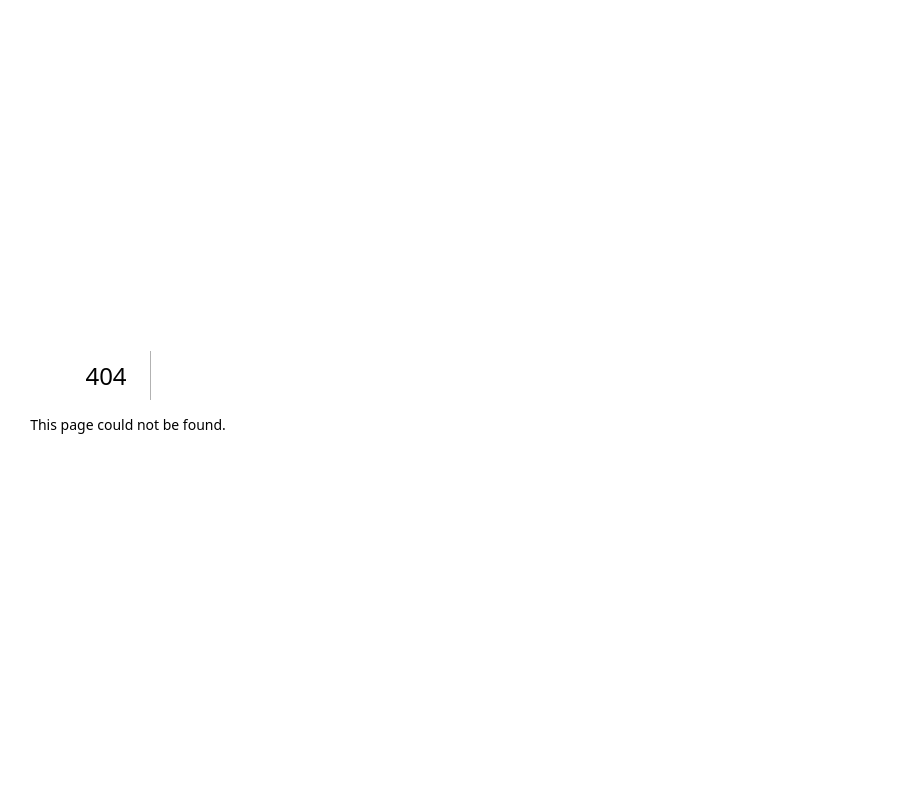
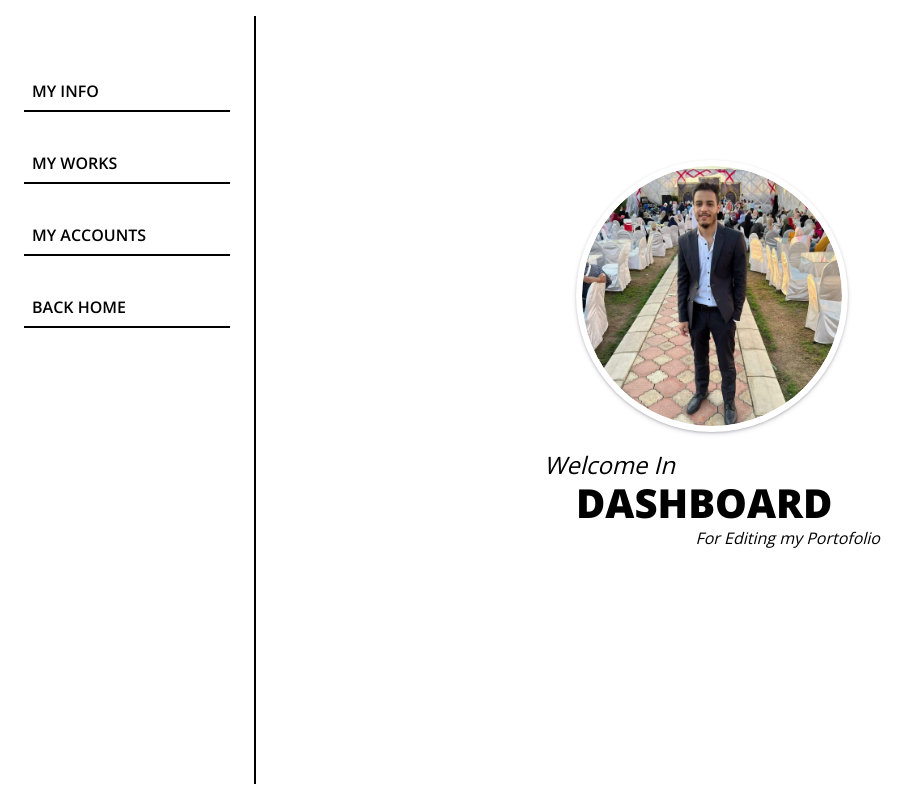
Before and after one commit to AlaaAyaad74/My_portofolio, a Next.js app: page /dashboard_ in a window 1280 px wide. Before the commit this address had no page. Shown: the whole page, without its empty margins (0-920 px from the left). Built offline with nearby package versions, Linux system fonts and the light colour scheme.

Commit message:
dashboard 1th commit

```diff
--- /dev/null
+++ b/app/dashboard_/page.js
@@ -0,0 +1,116 @@
+"use client";
+import React from "react";
+import styled from "styled-components";
+import MainpageStyle from "../../components/styles/MainpageStyle";
+import CameraAltIcon from "@mui/icons-material/CameraAlt";
+import Asidedashboard from "../../components/Asidedashboard";
+function Dashboard() {
+  return (
+    <MainpageStyle>
+      <DashboardStyle>
+        {/* <div className="menu__dashboard">
+          <ul>
+            <li>
+              <Link href="/dashboard_/myInfoedit_">MY INFO</Link>
+            </li>
+            <li>
+              <Link href="#">MY WORKS</Link>
+            </li>
+            <li>
+              <Link href="#">MY ACCOUNTS</Link>
+            </li>
+            <li>
+              <Link href="/">BACK HOME</Link>
+            </li>
+          </ul>
+        </div> */}
+        <Asidedashboard />
+        <div className="container">
+          <div
+            style={{
+              padding: "6px",
+              boxShadow:
+                " rgba(50, 50, 93, 0.25) 0px 2px 5px -1px, rgba(0, 0, 0, 0.3) 0px 1px 3px -1px",
+              borderRadius: "50%",
+              marginBottom: "1rem",
+            }}
+          >
+            <div className="image__container">
+              <div className="cover">
+                <input id="image" type="file" />
+                <label htmlFor="image">
+                  <CameraAltIcon style={{ fontSize: "2.5rem" }} />
+                  Change Image
+                </label>
+              </div>
+              <img src="/profile.jpeg" alt="profile Image" />
+            </div>
+          </div>
+          <h2>Welcome In</h2>
+          <h1>DASHBOARD</h1>
+          <p>For Editing my Portofolio</p>
+        </div>
+      </DashboardStyle>
+    </MainpageStyle>
+  );
+}
+
+export default Dashboard;
+const DashboardStyle = styled.div`
+  .container {
+    top: 20%;
+  }
+
+  .image__container {
+    /* margin-bottom: 1rem; */
+    position: relative;
+    overflow: hidden;
+    display: flex;
+    flex-direction: column;
+    align-items: center;
+    border-radius: 50%;
+    /* padding: 6px; */
+  }
+  img {
+    width: 260px;
+    max-height: 260px;
+    object-fit: cover;
+    border-radius: 50%;
+
+    overflow: hidden;
+  }
+  input {
+    display: none;
+  }
+  .cover {
+    background-color: rgba(0, 0, 0, 0.5);
+    position: absolute;
+    bottom: 0;
+    padding: 0.4em;
+    width: 100%;
+    text-align: center;
+    height: 120px;
+    color: #ddd;
+    font-size: 1.1rem;
+    display: flex;
+    transition: 1s;
+    transform: translateY(120px);
+    width: 260px;
+  }
+  label {
+    width: 100%;
+    color: white;
+    display: flex;
+    flex-direction: column;
+    align-items: center;
+    justify-content: center;
+    cursor: pointer;
+  }
+  .image__container:hover .cover {
+    transform: translateY(0px);
+  }
+  @media (max-width: 1024px) {
+    display: flex;
+    flex-direction: column-reverse;
+  }
+`;
--- a/app/layout.js
+++ b/app/layout.js
@@ -33,7 +33,6 @@ export default function RootLayout({ children }) {
         <Spinner />
       ) : activePath.endsWith("_") ? (
         <body>
-
           {children}
         </body>
       ) : (
--- a/app/login_/page.js
+++ b/app/login_/page.js
@@ -29,7 +29,7 @@ function Login() {
           onClick={(event) => {
             event.preventDefault();
             emailRef.current.value === "alaaayad32@gmail.com"
-              ? router.push("/")
+              ? router.push("/dashboard_")
               : spanRef.current.classList.add("animation");
           }}
         >
--- /dev/null
+++ b/components/Asidedashboard.jsx
@@ -0,0 +1,105 @@
+import React from "react";
+import styled from "styled-components";
+import Link from "next/link";
+import { usePathname } from "next/navigation";
+function Asidedashboard() {
+  const router = usePathname();
+  console.log(router);
+  return (
+    <AsidedashboardStyle>
+      <div className="menu__dashboard">
+        <ul>
+          <li>
+            <Link
+              href="/dashboard_/myInfoedit_"
+              className={router.includes("myInfoedit_") ? "NONE" : ""}
+            >
+              MY INFO
+            </Link>
+          </li>
+          <li>
+            <Link
+              href="/dashboard_/myworksedit_"
+              className={router.includes("myworksedit_") ? "NONE" : ""}
+            >
+              MY WORKS
+            </Link>
+          </li>
+          <li>
+            <Link
+              href="/dashboard_/myacountsedit_"
+              className={router.includes("myacountsedit_") ? "NONE" : ""}
+            >
+              MY ACCOUNTS
+            </Link>
+          </li>
+          <li>
+            <Link href="/">BACK HOME</Link>
+          </li>
+        </ul>
+      </div>
+    </AsidedashboardStyle>
+  );
+}
+
+export default Asidedashboard;
+const AsidedashboardStyle = styled.div`
+  .menu__dashboard {
+    min-height: 96vh;
+    height: 100%;
+    border-right: 2px solid;
+    margin: 2vh 0;
+    padding: 2em 1em;
+    max-width: 280px;
+  }
+  li {
+    padding: 0.5em;
+    margin: 1em 0;
+  }
+  a {
+    padding: 0.5em;
+    font-weight: 600;
+    display: block;
+    width: 100%;
+    color: black;
+    border-bottom: 2px solid;
+  }
+  .NONE {
+    border: none;
+    margin-left: 4px;
+    border-left: 4px solid;
+  }
+  a:hover {
+    transform: scale(1.1);
+  }
+  @media (max-width: 1024px) {
+    .menu__dashboard {
+      width: 96%;
+      max-width: 100%;
+      height: auto;
+      min-height: auto;
+      border: none;
+      border-top: 2px solid;
+      margin: auto;
+    }
+    ul {
+      display: flex;
+      justify-content: space-between;
+    }
+    li {
+      width: 150px;
+    }
+  }
+  @media screen and (min-width: 400px) and (max-width: 1024px) {
+    .menu__dashboard ul {
+      display: grid;
+      grid-template-columns: repeat(2, 1fr);
+      justify-items: center;
+    }
+  }
+  @media (max-width: 500px) {
+    ul {
+      flex-direction: column;
+    }
+  }
+`;
--- /dev/null
+++ b/components/styles/MainpageStyle.js
@@ -0,0 +1,87 @@
+import styled from "styled-components";
+export default styled.div`
+  .container {
+    position: absolute;
+    top: 45%;
+    left: 45%;
+  }
+  h1 {
+    font-size: 2.5rem;
+    font-weight: 900;
+    margin: -6px 0 -3px 0;
+    animation-name: animationcenter;
+  }
+  p {
+    text-align: end;
+    margin-inline-end: -2rem;
+    font-style: italic;
+    animation-name: animationright;
+  }
+  h2 {
+    margin-inline-start: -2rem;
+    animation-name: animationleft;
+    font-weight: 400;
+    font-style: italic;
+  }
+  p,
+  h2,
+  h1 {
+    animation-duration: 1.5s;
+    animation-timing-function: ease-in-out;
+    animation-iteration-count: 1;
+  }
+  @media (max-width: 1024px) {
+    order: 3;
+    .container {
+      position: relative !important;
+      order: 3;
+      left: 0;
+      top: 0;
+      width: fit-content;
+      margin: 5rem auto;
+    }
+    p,
+    h2,
+    h1 {
+      text-align: center;
+      width: 100%;
+    }
+    h2 {
+      margin-inline-start: 0;
+    }
+  }
+  @keyframes animationleft {
+    0% {
+      opacity: 0;
+      transform: translateX(-50px);
+    }
+    100% {
+      opacity: 1;
+      transform: translateX(0);
+    }
+  }
+  @keyframes animationright {
+    0% {
+      opacity: 0;
+      transform: translateX(50px);
+    }
+    100% {
+      opacity: 1;
+      transform: translateX(0);
+    }
+  }
+  @keyframes animationcenter {
+    0% {
+      opacity: 0;
+    }
+    40% {
+      opacity: 0.5;
+    }
+    80% {
+      opacity: 0.3;
+    }
+    100% {
+      opacity: 0.8;
+    }
+  }
+`;
```
Also changed, not shown: app/dashboard_/myInfoedit_/page.js (added, +16 -0 lines), app/dashboard_/myacountsedit_/page.js (added, +16 -0 lines), app/dashboard_/myworksedit_/page.js (added, +16 -0 lines), app/page.js (+90 -90 lines).
